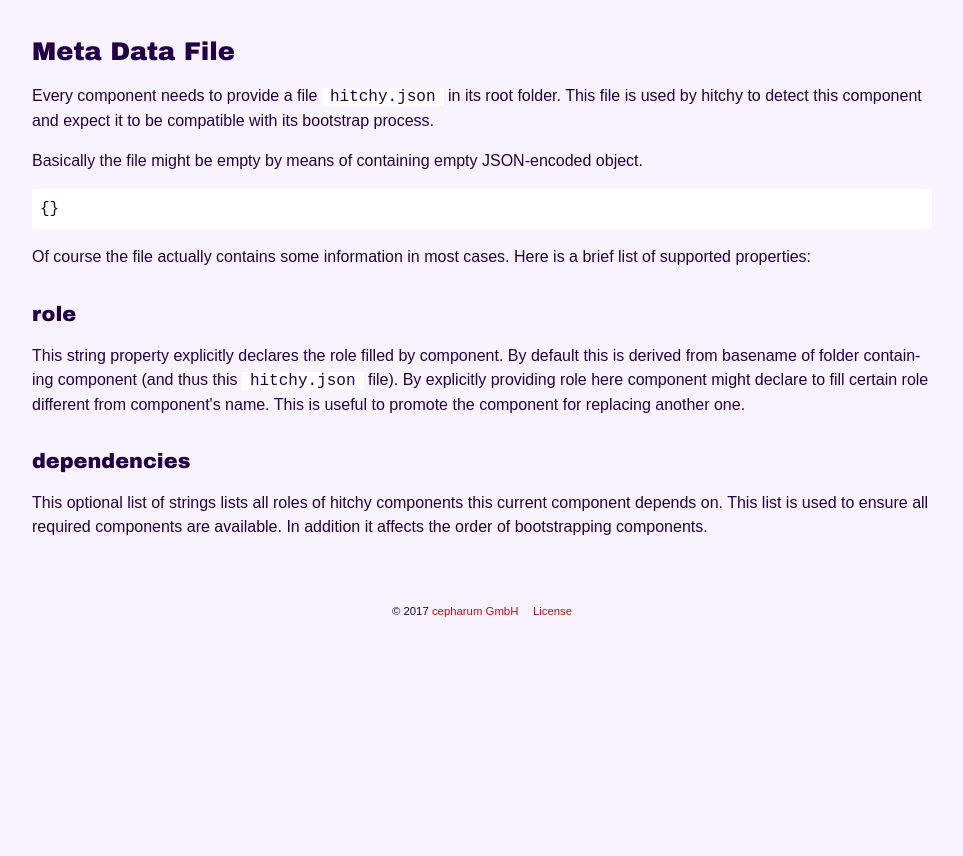
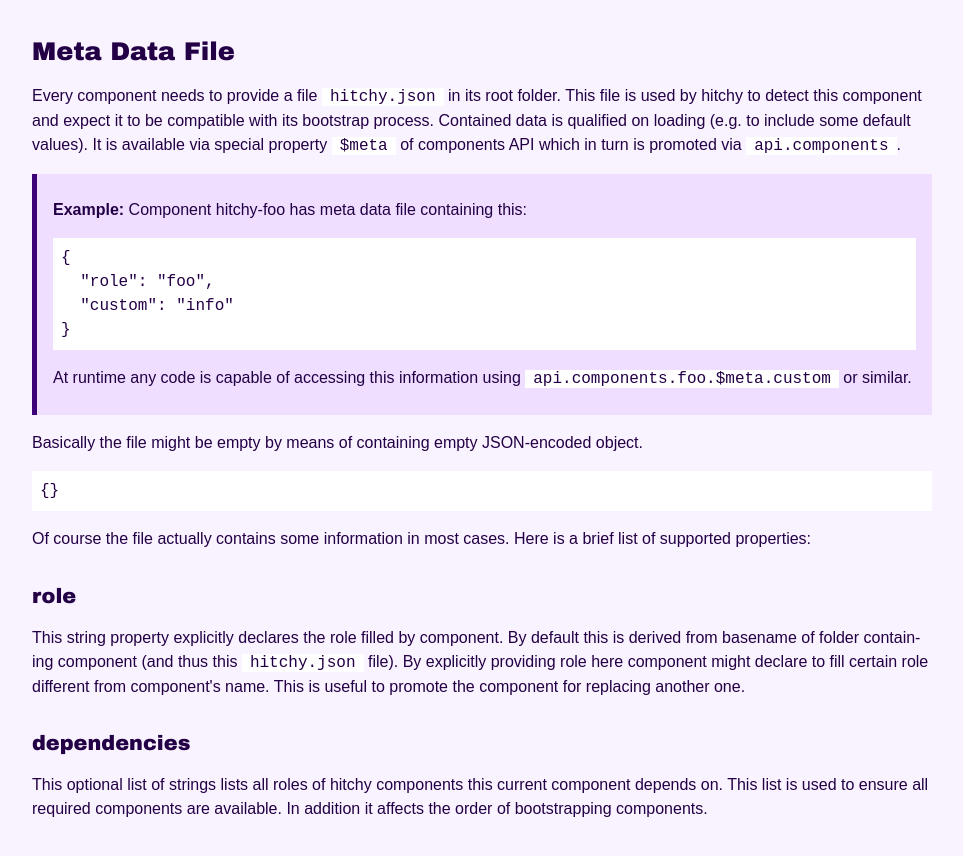
Before and after one commit to hitchyjs/hitchyjs.github.io, a website: page pages/concepts.html in a window 1280 px wide. Shown: the part 1145-2001 px from the top of the page, without its empty margins (158-1121 px from the left). Before the commit the page ends 1788 px from the top, so only its background shows below. Drawn offline with Linux system fonts and the light colour scheme; a web font is replaced by a local one.

Commit message:
revising concepts page

```diff
--- a/pages/concepts.html
+++ b/pages/concepts.html
@@ -45,7 +45,16 @@ module.exports = function( options ) {
 </code></pre>
 <p>By following this pattern access on hitchy&#39;s API is provided through closure variable <code>api</code> here. This includes all found configuration, any model or controller etc. Thus, when documentation refers to some variable or data available as <code>api.foo.bar</code> this is referring to the access granted here. In addition <code>options</code> is available to access configuration provided by application or runtime environment injecting hitchy. E.g. on using hitchy&#39;s internal server this includes any custom command line option.</p>
 <h3 id="meta-data-file">Meta Data File</h3>
-<p>Every component needs to provide a file <code>hitchy.json</code> in its root folder. This file is used by hitchy to detect this component and expect it to be compatible with its bootstrap process. </p>
+<p>Every component needs to provide a file <code>hitchy.json</code> in its root folder. This file is used by hitchy to detect this component and expect it to be compatible with its bootstrap process. Contained data is qualified on loading (e.g. to include some default values). It is available via special property <code>$meta</code> of components API which in turn is promoted via <code>api.components</code>.</p>
+<blockquote>
+<p><strong>Example:</strong> Component hitchy-foo has meta data file containing this:</p>
+<pre><code class="lang-JSON">{
+  &quot;role&quot;: &quot;foo&quot;,
+  &quot;custom&quot;: &quot;info&quot;
+}
+</code></pre>
+<p>At runtime any code is capable of accessing this information using <code>api.components.foo.$meta.custom</code> or similar.</p>
+</blockquote>
 <p>Basically the file might be empty by means of containing empty JSON-encoded object.</p>
 <pre><code class="lang-JSON">{}
 </code></pre>
```
Also changed, not shown: src/concepts.md (+10 -1 lines).
